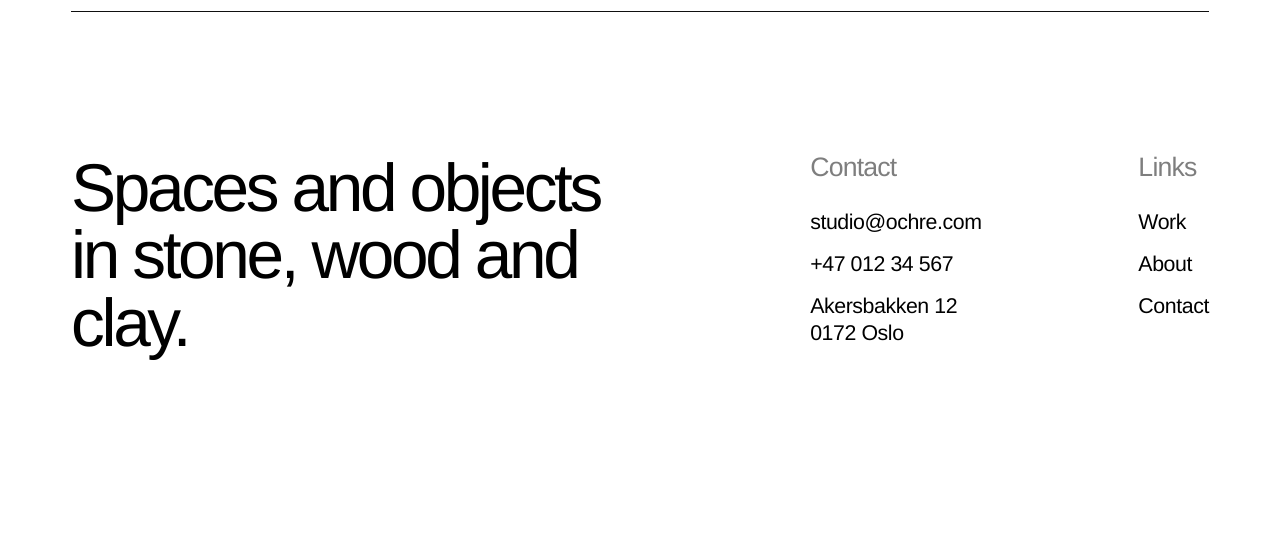
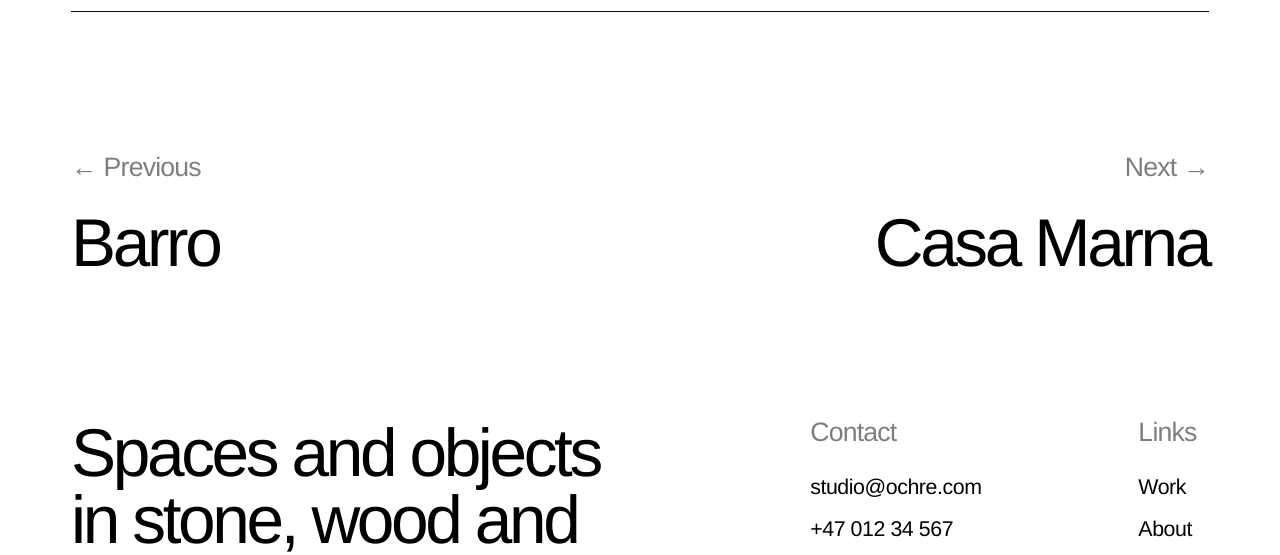
Before and after one commit to kristofferbny/ochre-studio, a plain HTML site: page kaya.html in a window 1280 px wide. Shown: the part 4223-4778 px from the top of the page. Drawn offline with Linux system fonts and the light colour scheme; a web font is replaced by a local one.

Commit message:
Previous/next project links on project pages

```diff
--- a/kaya.html
+++ b/kaya.html
@@ -164,6 +164,19 @@
         </ul>
       </div>
     </section>
+    <!-- ============ PREVIOUS / NEXT PROJECT (loops around, homepage order) ============ -->
+    <nav class="p-pager" aria-label="More projects">
+      <div class="p-pager__links">
+        <a class="p-pager__link p-pager__link--prev" href="barro.html" rel="prev">
+          <span class="p-pager__label t-trim">← Previous</span>
+          <span class="p-pager__name t-trim">Barro</span>
+        </a>
+        <a class="p-pager__link p-pager__link--next" href="casa-marna.html" rel="next">
+          <span class="p-pager__label t-trim">Next →</span>
+          <span class="p-pager__name t-trim">Casa Marna</span>
+        </a>
+      </div>
+    </nav>
   </main>
 
   <!-- ============ FOOTER ============ -->
--- a/styles.css
+++ b/styles.css
@@ -1167,6 +1167,67 @@ html.is-menu-open { overflow: hidden; }
 }
 
 /* =========================================================
+   PREVIOUS / NEXT PROJECT (project pages, before the footer)
+   Not in Figma — built from existing pieces: grey eyebrow labels (contact
+   section) and H2-size names. The Project Details list's last divider sits
+   above it, so it has no line of its own.
+   ========================================================= */
+.p-pager {
+  padding: calc(40 * var(--u)) calc(24 * var(--u)) calc(48 * var(--u));
+}
+
+.p-pager__links {
+  display: flex;
+  align-items: flex-start;
+  justify-content: space-between;
+  gap: calc(16 * var(--u));
+}
+
+.p-pager__link {
+  display: flex;
+  flex-direction: column;
+  gap: calc(16 * var(--u));
+  min-width: 0;
+}
+.p-pager__link--next {
+  align-items: flex-end;
+  text-align: right;
+}
+
+.p-pager__label {
+  font-family: var(--font-display);
+  font-size: max(12px, calc(12 * var(--u)));
+  line-height: 1;
+  letter-spacing: -0.03em;
+  opacity: 0.5;
+}
+
+.p-pager__name {
+  font-family: var(--font-display);
+  font-size: calc(32 * var(--u));
+  line-height: 1;
+  letter-spacing: -0.05em;
+  white-space: nowrap;
+}
+
+.p-pager__link:hover .p-pager__name,
+.p-pager__link:focus-visible .p-pager__name {
+  text-decoration: underline;
+  text-decoration-thickness: 1px;
+  text-underline-offset: 0.12em;
+}
+
+@media (min-width: 1024px) {
+  .p-pager {
+    /* 80 (project body's bottom padding) + 80 = 160, the page's large-block gap */
+    padding: calc(80 * var(--u));
+  }
+  .p-pager__link { gap: calc(32 * var(--u)); }
+  .p-pager__label { font-size: calc(30 * var(--u)); }
+  .p-pager__name { font-size: calc(76 * var(--u)); }
+}
+
+/* =========================================================
    404
    ========================================================= */
 .notfound {
```
Also changed, not shown: barro.html (+13 -0 lines), casa-marna.html (+13 -0 lines), huset-eik.html (+13 -0 lines).
